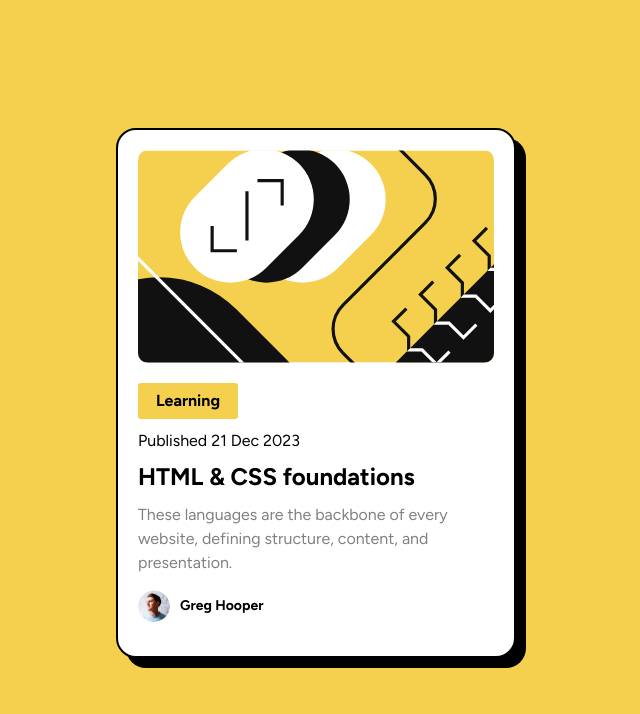
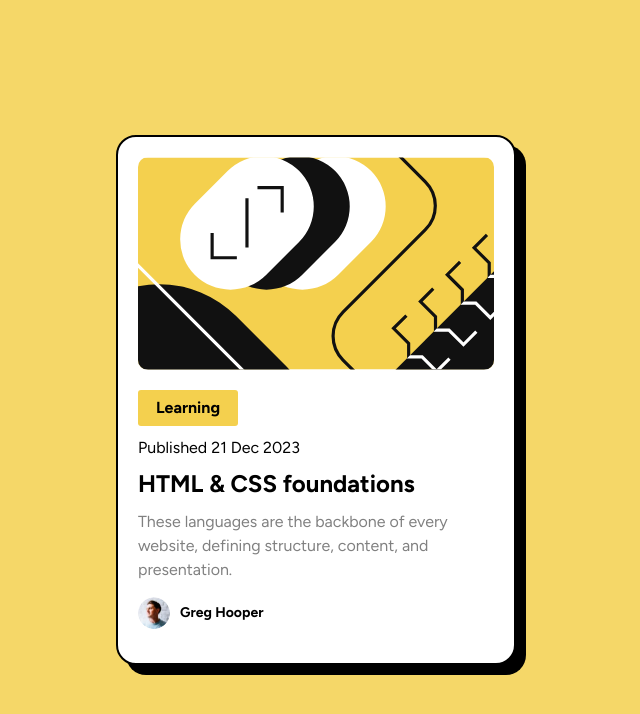
Before and after one commit to yabboe/second_card, a plain HTML site: page index.html in a window 1280 px wide. Shown: the whole page, without its empty margins (324-964 px from the left). Drawn offline with Linux system fonts and the light colour scheme.

Commit message:
vertical alignment

```diff
--- a/styles.css
+++ b/styles.css
@@ -13,17 +13,18 @@
 - Gray 950: hsl(0, 0%, 7%) */
 
 body {
-  background-color: #f4d04e;
+  background-color: #f4d04ed9;
+  display: flex;
+  justify-content: center;
+  align-items: center;
+  height: 100vh;
 }
 
 .container {
   background-color: white;
   width: 400px;
   height: 530px;
-  margin-left: auto;
-  margin-right: auto;
-  margin-top: 8rem;
-  margin-bottom: 8rem;
+
   border-radius: 20px;
   border: 2px solid black;
   box-shadow: 10px 10px 0px 0px;
```
